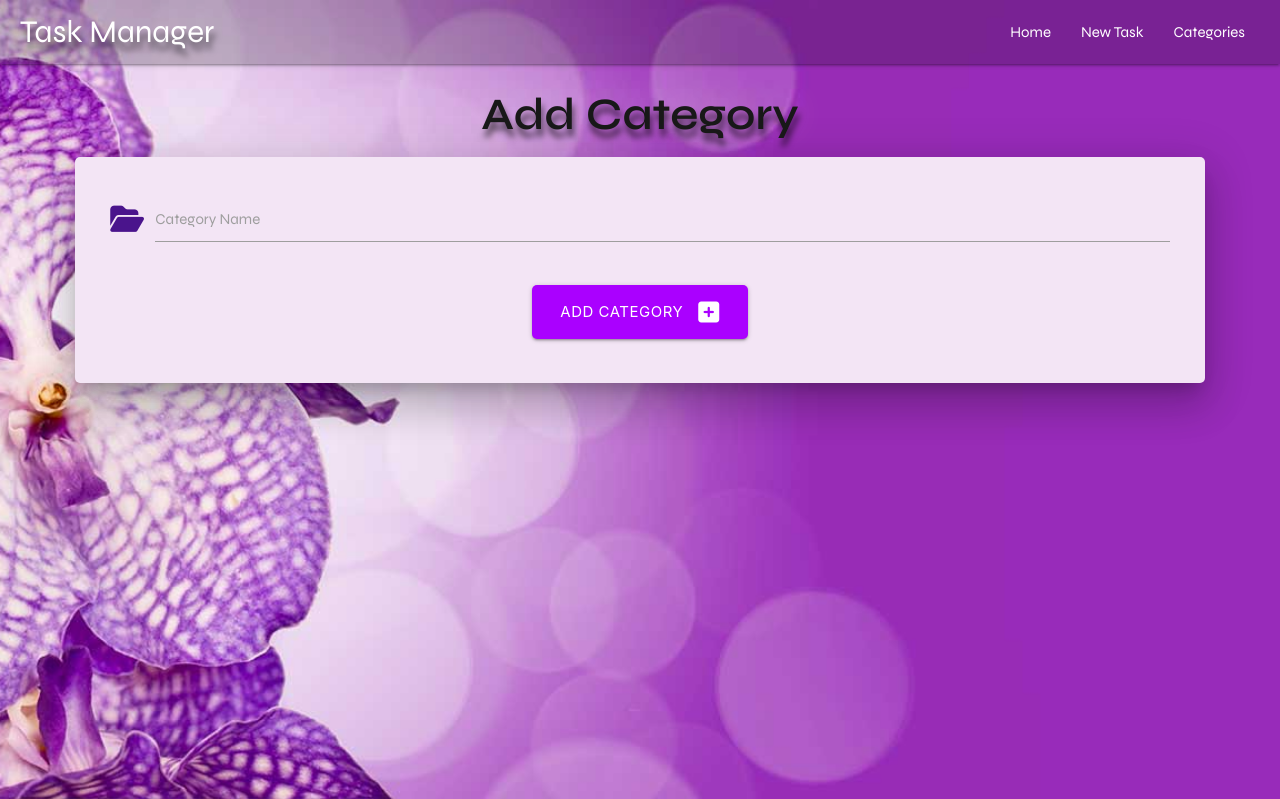
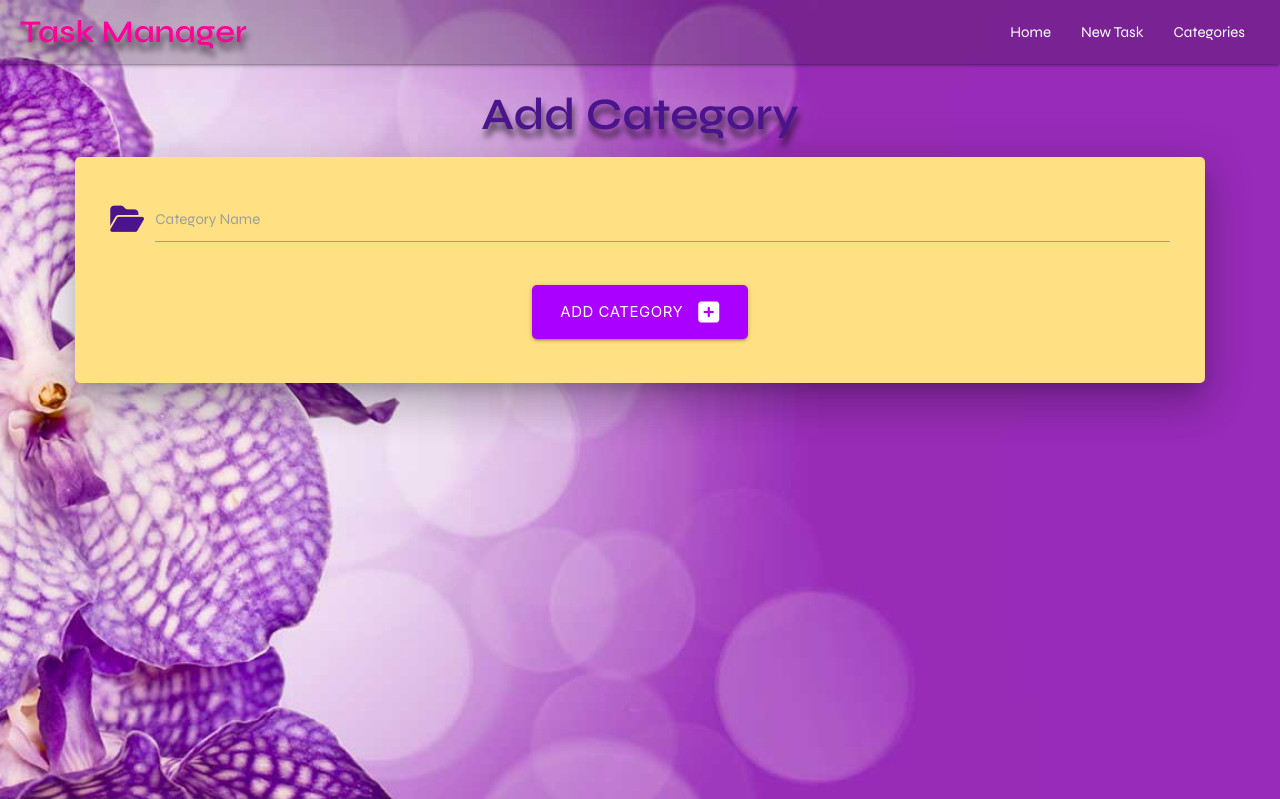
Before and after one commit to JoyZadan/relational-task-manager, a Flask app: page /add_category in a window 1280 px wide. Shown: the top 799 px of the page. Run offline with Flask 2, Linux system fonts and the light colour scheme; some libraries are stand-ins or nearby versions.

Commit message:
Enhancement: change brand logo and navlinks on hover

```diff
--- a/taskmanager/static/css/style.css
+++ b/taskmanager/static/css/style.css
@@ -17,8 +17,8 @@
     --text-shadow: 2px 8px 6px rgba(0,0,0,0.6),
                     0px -5px 35px rgba(255,255,255,0.3);
 
-    --custom-color: #af0069;
-    --custom-color-hover:  #ff009b;
+    --custom-color: #4a148c;
+    --custom-color-secondary:  #ff009b;
 
     --alt-custom-color: #982bb8;
 
@@ -64,8 +64,13 @@ p {
     font-family: var(--fw-n);
 }
 
+.brand-logo {
+    color: var(--custom-color-secondary)!important;
+    font-weight: var(--fw-b);
+}
+
 .page-lead {
-    color: var(--fc-h);
+    color: var(--custom-color);
     font-weight: var(--fw-m);
     font-size: var(--fs-2);
     text-shadow: var(--text-shadow);
@@ -88,7 +93,7 @@ nav.active {
 }
 
 nav li a:hover {
-    background-color: purple;
+    background-color: var(--custom-color-secondary);
 }
 
 main {
--- a/taskmanager/templates/add_category.html
+++ b/taskmanager/templates/add_category.html
@@ -3,7 +3,7 @@
 
     <section class="adj-margin-top">
         <h3 class="page-lead center-align">Add Category</h3>
-        <div class="row card-panel card-panel-custom purple lighten-5 z-depth-5">
+        <div class="row card-panel card-panel-custom amber lighten-3 z-depth-5">
             <form class="col s12" method="POST" action="{{ url_for('add_category') }}">
                 <!-- category name -->
                 <div class="row">
```
